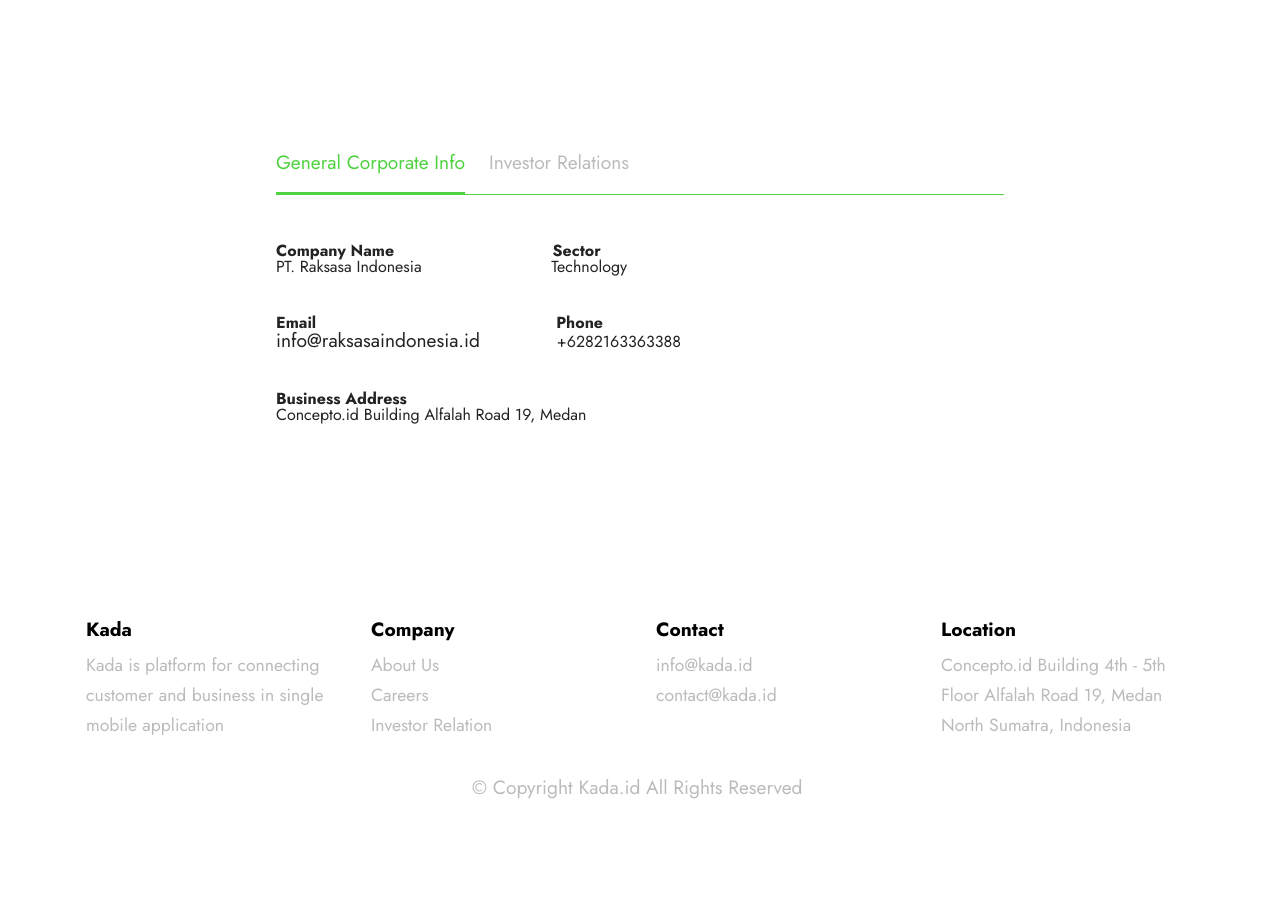
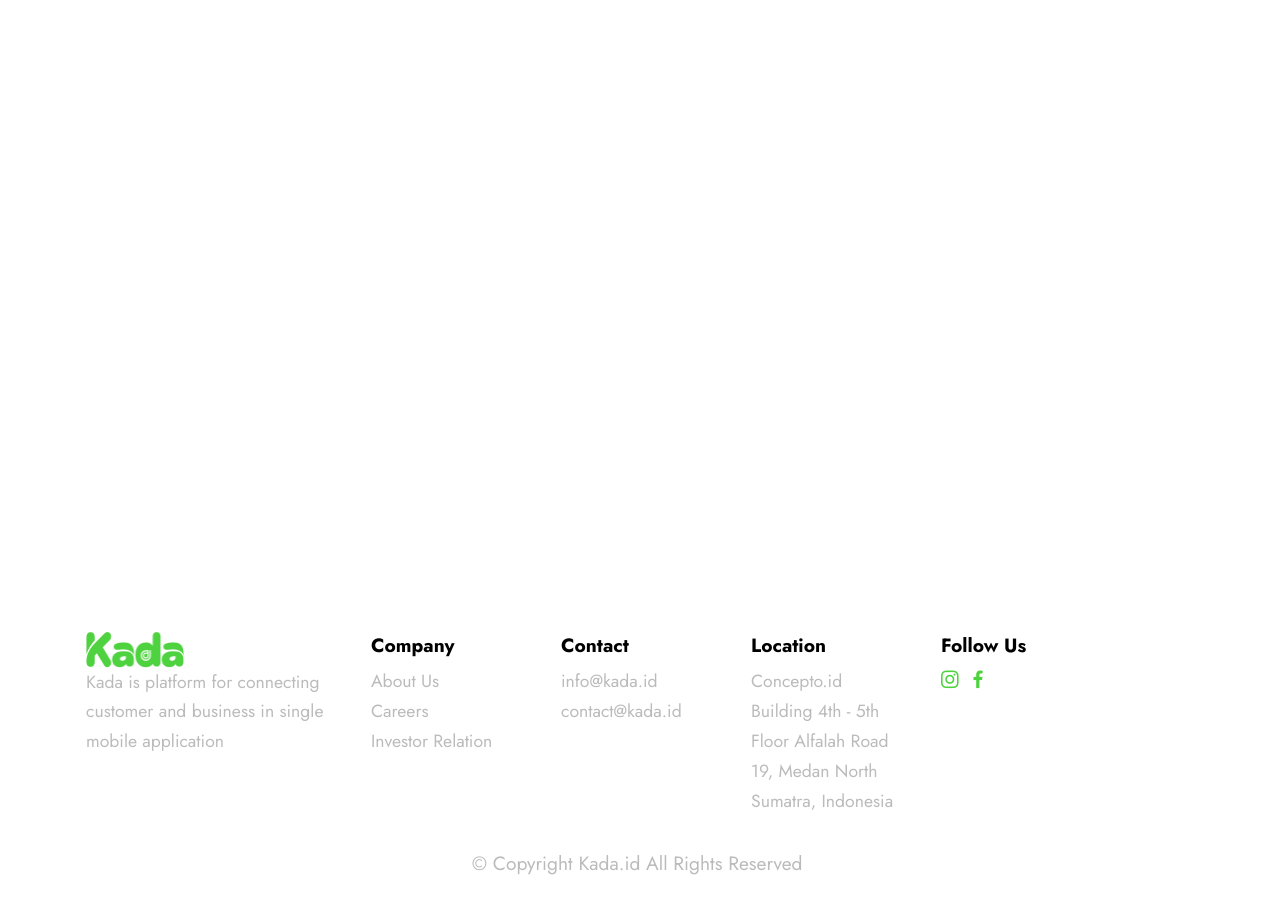
Before and after one commit to go2ariesm/kada, a plain HTML site: page InvestorRelation.html in a window 1280 px wide. Shown: the part 1680-2594 px from the top of the page. Before the commit the page ends 2562 px from the top, so only its background shows below. Drawn offline with Linux system fonts and the light colour scheme.

Commit message:
Add files via upload

```diff
--- a/InvestorRelation.html
+++ b/InvestorRelation.html
@@ -85,7 +85,7 @@
 
 
 
-    <div class="container">
+    <div class="container mt-3" style="top:-270px;">
         <div class="content-wrapper">
             <div class="row align-items-center">
                 <div class="col-12 col-lg">
@@ -112,9 +112,9 @@
 
 
 
-    <div class="container">
+    <div class="container" style="top:-490px;">
 
-        <div class="row justify-content-center mt-4">
+        <div class="row mt-4">
             <div class="col-12 col-md-8">
                 <ul class="nav nav-tabs mb-4" role="tablist">
                     <li class="nav-item first mbr-fonts-style"><a class="nav-link mbr-fonts-style show active display-7" role="tab" data-toggle="tab" data-bs-toggle="tab" href="#tabs1-10_tab0" aria-selected="true">General Corporate Info</a></li>
@@ -174,7 +174,7 @@
 </section>
 
 
-<section data-bs-version="5.1" class="footer2 cid-ttDil68r6y" once="footers" id="footer2-x">
+<section data-bs-version="5.1" class="footer2 cid-ttD9Ss2LOQ" once="footers" id="footer2-7">
 
 
 
@@ -182,14 +182,13 @@
 
     <div class="container">
         <div class="row mbr-white">
-            <div class="col-6 col-md-4 col-lg-3">
-                <h5 class="mbr-section-subtitle mbr-fonts-style mb-2 display-7">
-                    <strong>Kada</strong></h5>
+            <div class="col-sm-3">
+                <img src="assets/images/logofooter.png" style="width:100px;height:37px;">
                 <ul class="list mbr-fonts-style display-4">
                     <li class="mbr-text item-wrap">Kada is platform for connecting customer and business in single mobile application</li>
                 </ul>
             </div>
-            <div class="col-6 col-md-4 col-lg-3">
+            <div class="col-sm-2">
                 <h5 class="mbr-section-subtitle mbr-fonts-style mb-2 display-7">
                     <strong>Company</strong>
                 </h5>
@@ -197,7 +196,7 @@
                     <li class="mbr-text item-wrap">About Us </li><li class="mbr-text item-wrap">Careers </li><li class="mbr-text item-wrap">Investor Relation</li>
                 </ul>
             </div>
-            <div class="col-6 col-md-4 col-lg-3">
+            <div class="col-sm-2">
                 <h5 class="mbr-section-subtitle mbr-fonts-style mb-2 display-7">
                     <strong>Contact</strong>
                 </h5>
@@ -205,12 +204,20 @@
                     <li class="mbr-text item-wrap">info@kada.id </li><li class="mbr-text item-wrap">contact@kada.id</li>
                 </ul>
             </div>
-            <div class="col-6 col-md-4 col-lg-3">
+            <div class="col-sm-2">
                 <h5 class="mbr-section-subtitle mbr-fonts-style mb-2 display-7">
                     <strong>Location</strong>
                 </h5>
                 <ul class="list mbr-fonts-style display-4">
                     <li class="mbr-text item-wrap">Concepto.id Building 4th - 5th Floor Alfalah Road 19, Medan North Sumatra, Indonesia</li>
+                </ul>
+            </div>
+			<div class="col-6 col-md-4 col-lg-3">
+                <h5 class="mbr-section-subtitle mbr-fonts-style mb-2 display-7">
+                    <strong>Follow Us</strong>
+                </h5>
+                <ul class="list mbr-fonts-style display-4">
+                    <li class="mbr-text item-wrap"><span class="mbr-iconfont socicon-instagram socicon" style="color: #4FD240"></span>&nbsp;&nbsp;<span class="mbr-iconfont socicon-facebook socicon" style="color: #4FD240;"></span></li>
                 </ul>
             </div>
             <div class="col-12 mt-4">
@@ -219,7 +226,6 @@
         </div>
     </div>
 </section>
-
 <section class="display-7" style="display:none!important;padding: 0;align-items: center;justify-content: center;flex-wrap: wrap;    align-content: center;display: flex;position: relative;height: 4rem;"></section><script src="assets/bootstrap/js/bootstrap.bundle.min.js"></script>  <script src="assets/smoothscroll/smooth-scroll.js"></script>  <script src="assets/ytplayer/index.js"></script>  <script src="assets/dropdown/js/navbar-dropdown.js"></script>  <script src="assets/mbr-tabs/mbr-tabs.js"></script>  <script src="assets/theme/js/script.js"></script>  <script src="assets/formoid/formoid.min.js"></script>
 
 
```
Also changed, not shown: AboutUs.html (+14 -7 lines), Careers.html (+14 -7 lines), index.html (+14 -6 lines), assets/images/logofooter.png (added).
